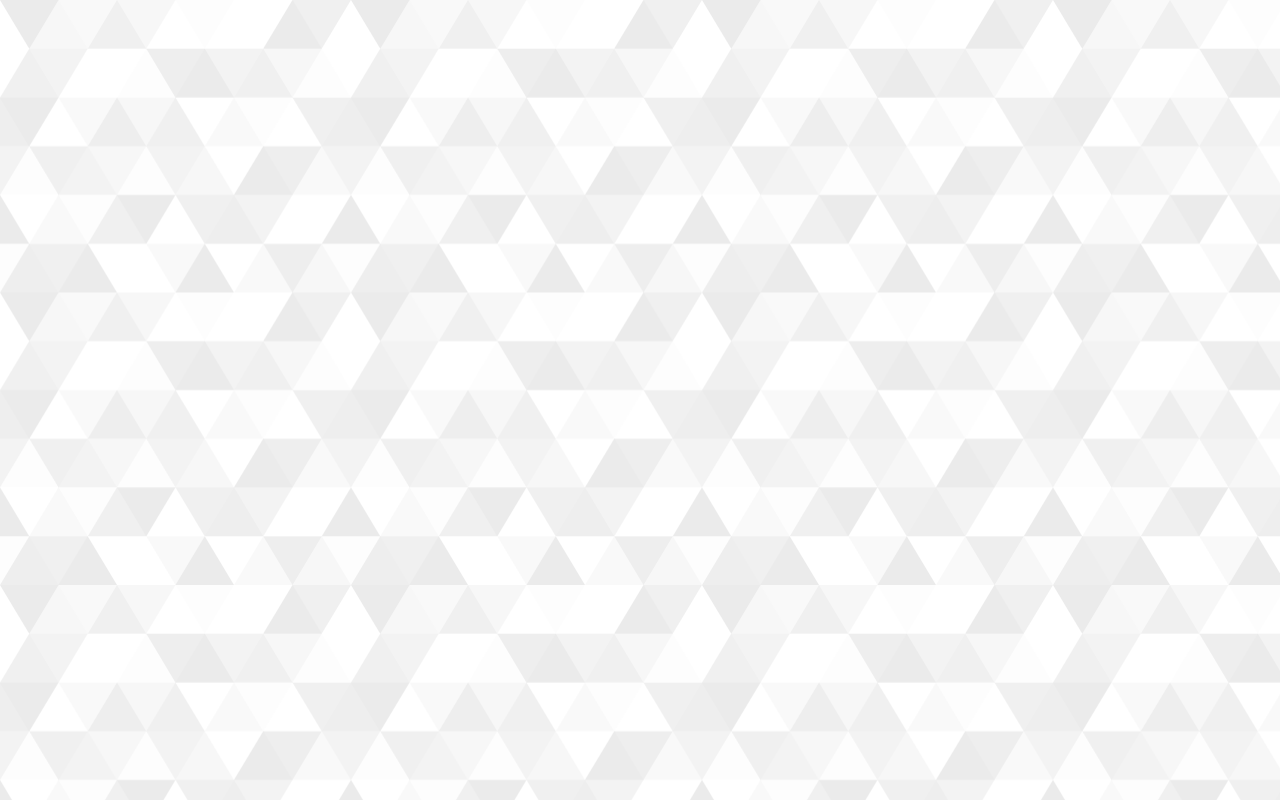
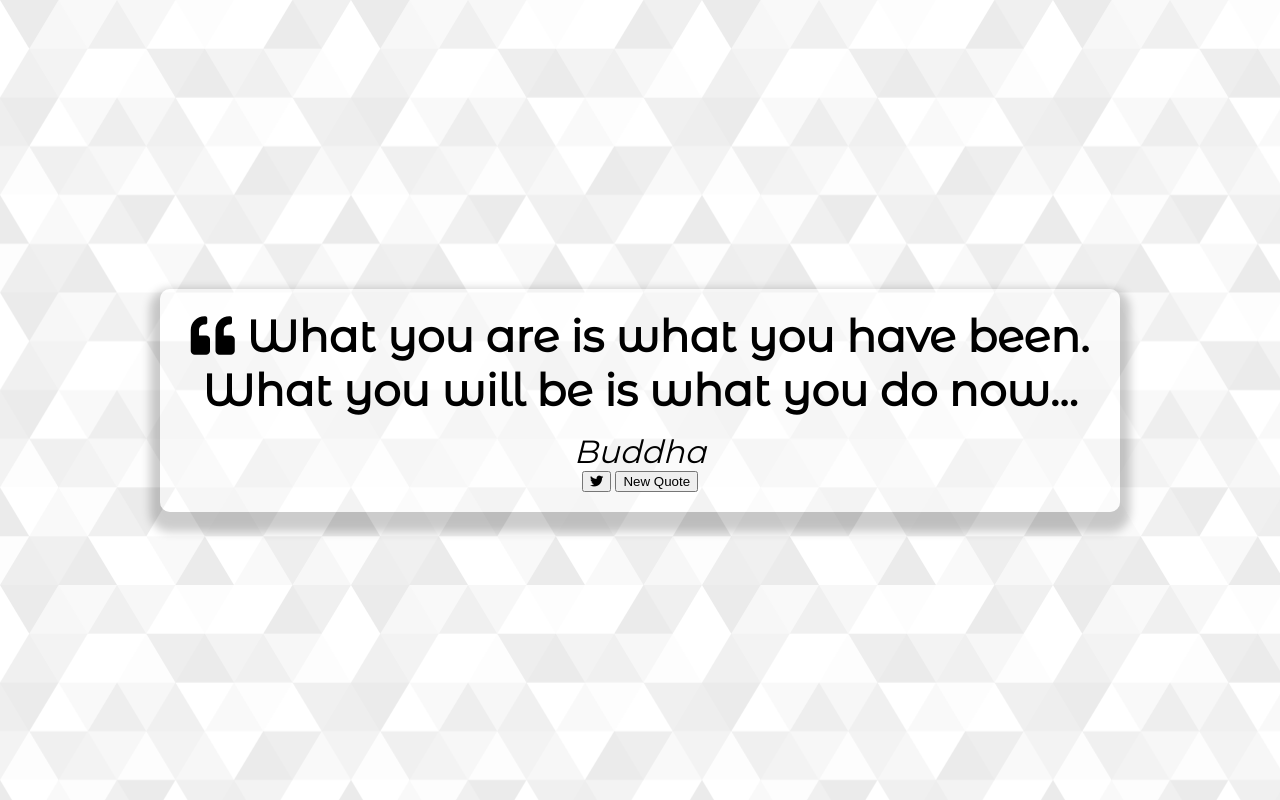
Before and after one commit to GhorarDeem/Quote-Generator, a plain HTML site: page index.html in a window 1280 px wide. Drawn offline with Linux system fonts and the light colour scheme.

Commit message:
Fontend Quote update

```diff
--- a/index.html
+++ b/index.html
@@ -16,6 +16,27 @@
 </head>
 <body>
     <!-- <h1>Hello, this is a H1 header</h1> -->
+    <div class="quote-container" id="quote-container">
+        <!-- Quote -->
+        <div class="quote-text">
+            <i class="fas fa-quote-left"></i>
+            <span id="quote">What you are is what you have been. What you will be is what you do now...</span>
+            <!-- <i class="fas fa-quote-right"></i> -->
+        </div>
+
+        <!-- Author -->
+        <div class="quote-author">
+            <span id="author">Buddha</span>
+        </div>
+
+        <!-- Buttons -->
+        <div class="button-container">
+            <button class="twitter-button" id="twitter" title = "Tweet this!">
+                <i class="fab fa-twitter"></i>
+            </button>
+            <button id="new-quote">New Quote</button>
+        </div>
+    </div>
 
     <!-- Script -->
     <script src="script.js"></script>
--- a/style.css
+++ b/style.css
@@ -22,3 +22,41 @@ body {
     background-attachment: fixed;
     background-size: cover;
 }
+
+.quote-container {
+    width: auto;
+    max-width: 900px;
+    padding: 20px 30px;
+    border-radius: 10px;
+    background-color: rgba(255, 255, 255, 0.4);
+    box-shadow: 0 10px 10px 10px rgba(0, 0, 0, 0.2);
+}
+
+.quote-text {
+    font-size: 2.75rem;
+}
+
+.long-quote {
+    font-size: 2rem;
+}
+
+.fa-quote-left .fa-quote-right {
+    font-size: 4rem;
+}
+
+.quote-author {
+    margin-top: 15px;
+    font-size: 2rem;
+    font-weight: 400;
+    font-style: italic;
+}
+
+/* Media query : Tablet or Smaller */
+@media screen and (max-width: 1000px){
+    .quote-container {
+        margin: auto 10px;
+    }
+    .quote-text {
+        font-size: 2.5rem;
+    }
+}
```
